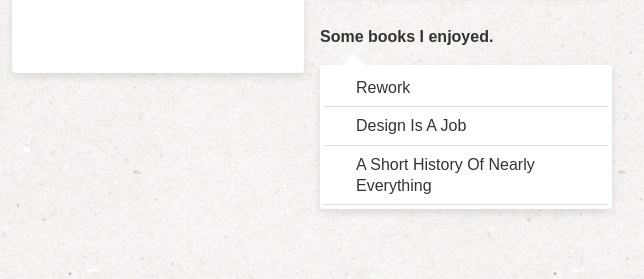
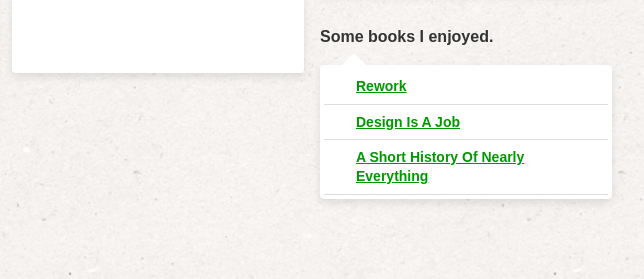
Before and after one commit to junap/rogerherbert.ie, a plain HTML site: page index.html in a window 1280 px wide. Shown: the part 255-534 px from the top of the page, 636-1280 px from the left. Drawn offline with Linux system fonts and the light colour scheme; no server answers.

Commit message:
book links

```diff
--- a/index.html
+++ b/index.html
@@ -44,9 +44,9 @@
 			<div data-service="books" data-type="list">
 				Some books I enjoyed.
 				<ul>
-					<li>Rework</li>
-					<li>Design Is A Job</li>
-					<li>A Short History Of Nearly Everything</li>
+					<li><h3><a href="http://37signals.com/rework">Rework</a></h3><p></p></li>
+					<li><h3><a href="http://www.abookapart.com/products/design-is-a-job">Design Is A Job</a></h3><p></p></li>
+					<li><h3><a href="http://www.billbryson.co.uk/books_shorthistory.html">A Short History Of Nearly Everything</a></h3><p></p></li>
 				</ul>
 			</div>
 		</article>
```
